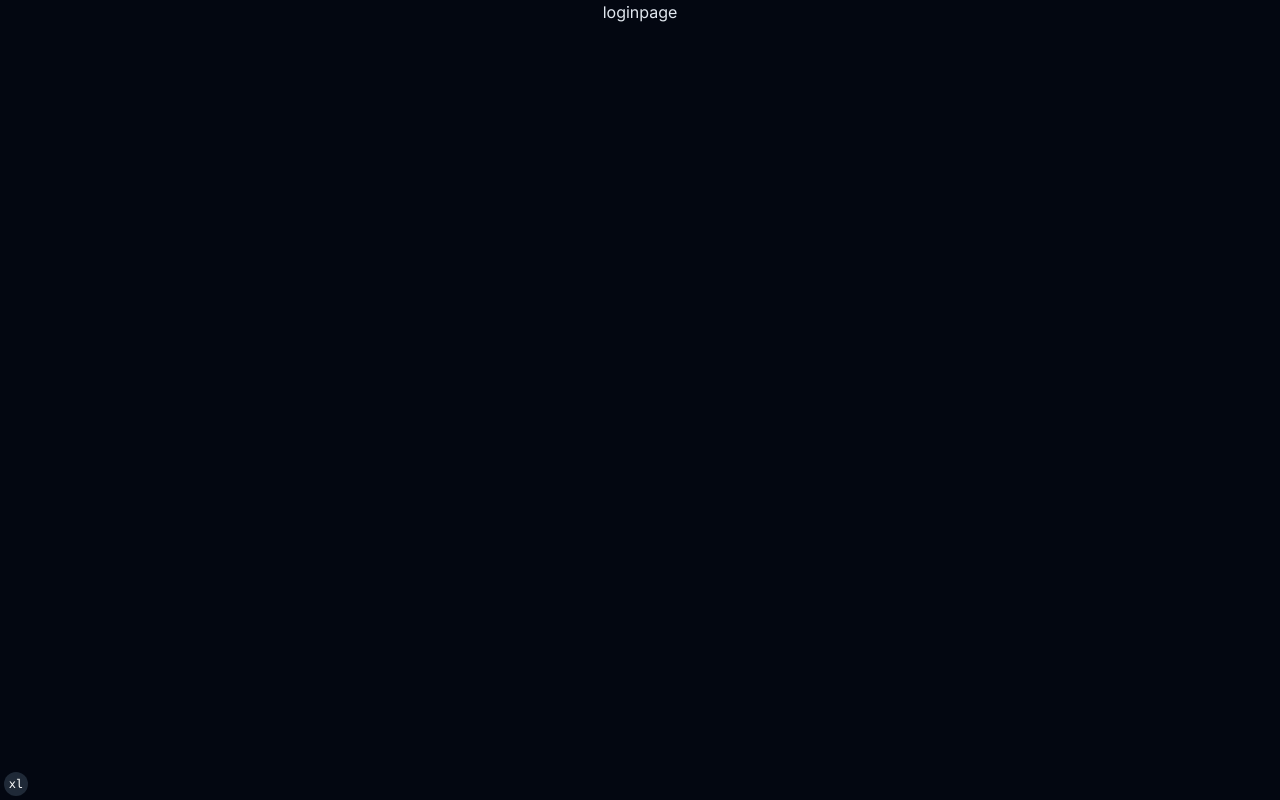
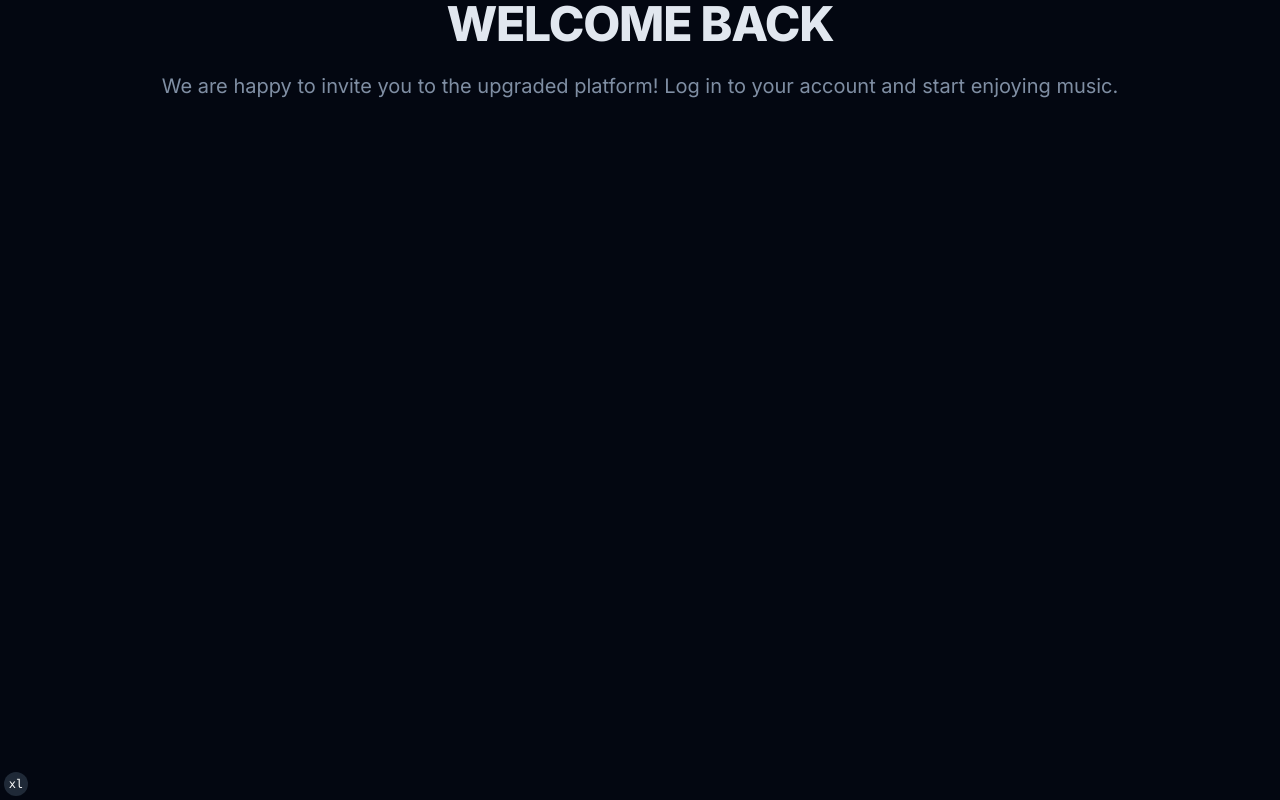
Before and after one commit to dinoDanic/bmb-next-delete, a Next.js app: page /login in a window 1280 px wide. Built offline with nearby package versions, Linux system fonts and the light colour scheme.

Commit message:
typograpyh

```diff
--- a/app/(auth)/login/page.tsx
+++ b/app/(auth)/login/page.tsx
@@ -1,8 +1,22 @@
 import React from "react"
-import { Center } from "@/components"
+import { Center, Stack } from "@/components"
+
+import { Heading, Text } from "@/components/typography"
 
 const LoginPage = () => {
-  return <Center>loginpage</Center>
+  return (
+    <Center>
+      <Stack gap="lg">
+        <Heading level="1" className="text-center">
+          WELCOME BACK
+        </Heading>
+        <Text className="text-center">
+          We are happy to invite you to the upgraded platform! Log in to your
+          account and start enjoying music.
+        </Text>
+      </Stack>
+    </Center>
+  )
 }
 
 export default LoginPage
--- /dev/null
+++ b/components/typography/Heading.tsx
@@ -0,0 +1,75 @@
+import React, { FC, PropsWithChildren } from "react"
+import clsx from "clsx"
+
+interface Props extends PropsWithChildren {
+  level: "1" | "2" | "3" | "4"
+  className?: string
+}
+
+interface LevelProps extends PropsWithChildren {
+  className?: Props["className"]
+}
+
+export const Heading: FC<Props> = ({ level, children, ...props }) => {
+  const HeadingComponent = levels[level]
+  return <HeadingComponent {...props}>{children}</HeadingComponent>
+}
+
+const Level1: FC<LevelProps> = ({ children, className }) => {
+  return (
+    <h1
+      className={clsx(
+        "scroll-m-20 text-4xl font-extrabold tracking-tight lg:text-5xl",
+        className
+      )}
+    >
+      {children}
+    </h1>
+  )
+}
+
+const Level2: FC<LevelProps> = ({ children, className }) => {
+  return (
+    <h2
+      className={clsx(
+        "scroll-m-20 border-b pb-2 text-3xl font-semibold tracking-tight transition-colors first:mt-0",
+        className
+      )}
+    >
+      {children}
+    </h2>
+  )
+}
+
+const Level3: FC<LevelProps> = ({ children, className }) => {
+  return (
+    <h3
+      className={clsx(
+        "scroll-m-20 text-2xl font-semibold tracking-tight",
+        className
+      )}
+    >
+      {children}
+    </h3>
+  )
+}
+
+const Level4: FC<LevelProps> = ({ children, className }) => {
+  return (
+    <h4
+      className={clsx(
+        "scroll-m-20 text-xl font-semibold tracking-tight",
+        className
+      )}
+    >
+      {children}
+    </h4>
+  )
+}
+
+const levels = {
+  "1": Level1,
+  "2": Level2,
+  "3": Level3,
+  "4": Level4,
+} as const
--- /dev/null
+++ b/components/typography/Text.tsx
@@ -0,0 +1,15 @@
+import React, { FC, ReactNode } from "react"
+import clsx from "clsx"
+
+interface Props {
+  children: ReactNode
+  className?: string
+}
+
+export const Text: FC<Props> = ({ children, className }) => {
+  return (
+    <p className={clsx("text-xl text-muted-foreground", className)}>
+      {children}
+    </p>
+  )
+}
--- /dev/null
+++ b/components/typography/index.ts
@@ -0,0 +1,2 @@
+export { Heading } from "./Heading"
+export { Text } from "./Text"
--- a/tailwind.config.js
+++ b/tailwind.config.js
@@ -1,9 +1,14 @@
-const { fontFamily } = require("tailwindcss/defaultTheme");
+const { fontFamily } = require("tailwindcss/defaultTheme")
+const { spacing } = require("./components/primitives/vars")
 
 /** @type {import('tailwindcss').Config} */
 module.exports = {
   darkMode: ["class"],
-  content: ["app/**/*.{ts,tsx}", "components/**/*.{ts,tsx}"],
+  content: [
+    "app/**/*.{ts,tsx}",
+    "components/**/*.{ts,tsx}",
+    "components/primitives/*.{ts,tsx}",
+  ],
   theme: {
     container: {
       center: true,
@@ -13,6 +18,9 @@ module.exports = {
       },
     },
     extend: {
+      spacing: spacing,
+
+      // shadcn 👇
       colors: {
         border: "hsl(var(--border))",
         input: "hsl(var(--input))",
@@ -73,4 +81,4 @@ module.exports = {
     },
   },
   plugins: [require("tailwindcss-animate")],
-};
+}
```
